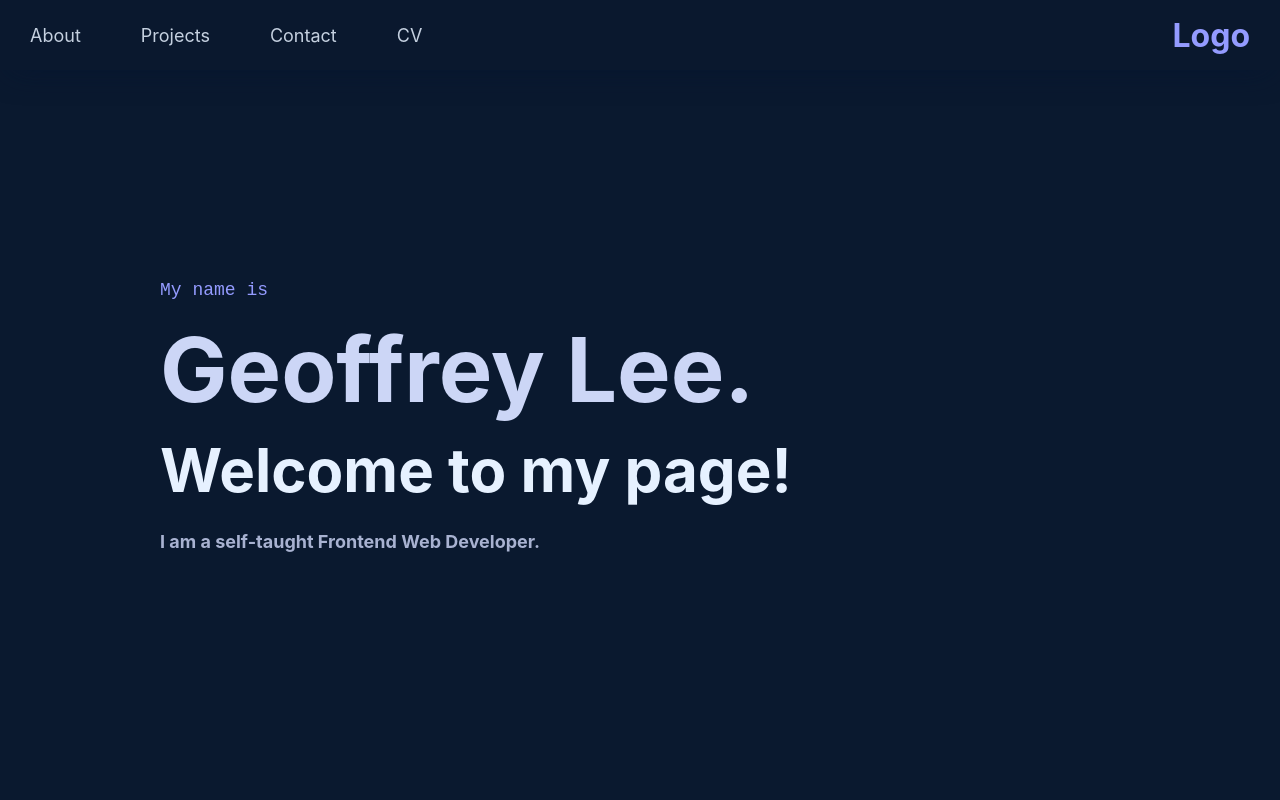
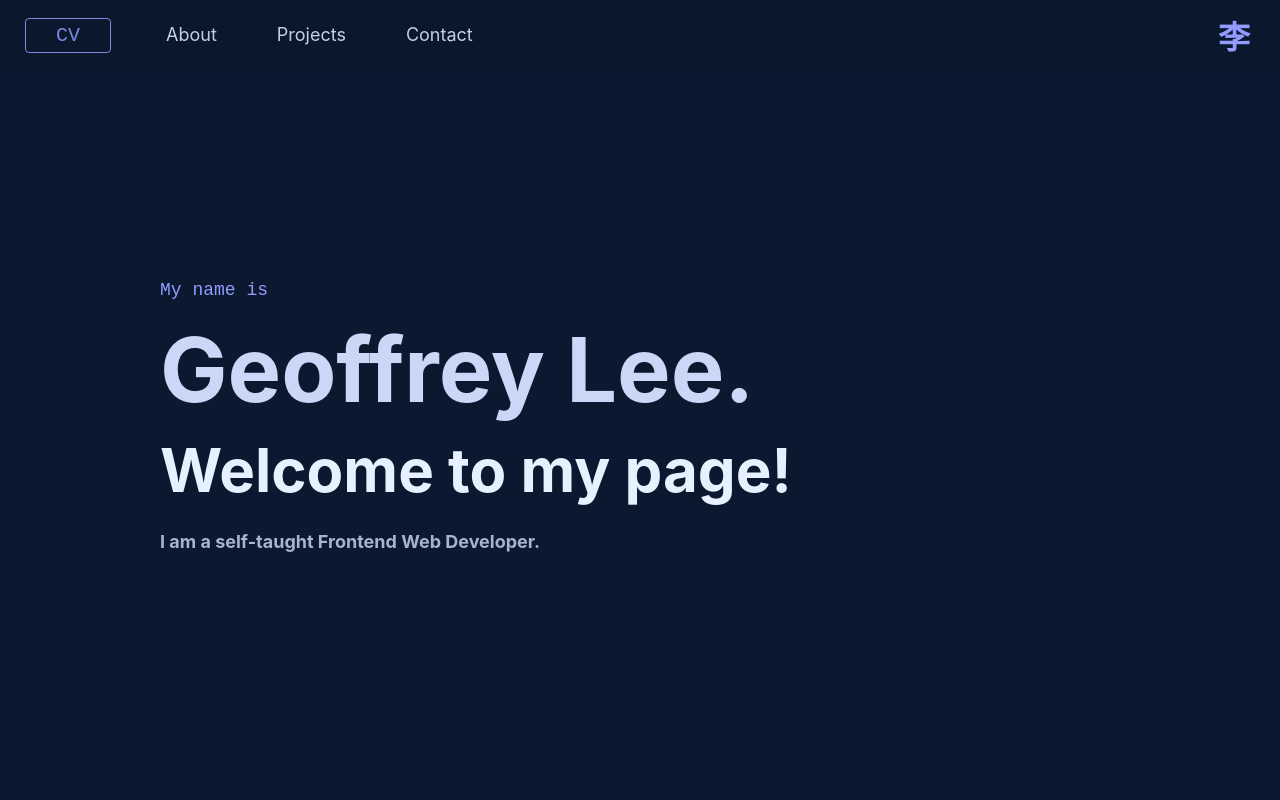
Before and after one commit to JKG009/portfolio, a React (Create React App) app: page / in a window 1280 px wide. Shown: the top 800 px of the page. Built offline with nearby package versions, Linux system fonts and the light colour scheme; no server answers.

Commit message:
+ Navbar functionality using "react-scroll", + cv

```diff
--- a/package.json
+++ b/package.json
@@ -11,6 +11,7 @@
     "react-dom": "^18.2.0",
     "react-icons": "^4.6.0",
     "react-scripts": "5.0.1",
+    "react-scroll": "^1.8.8",
     "styled-components": "^5.3.6",
     "web-vitals": "^2.1.4"
   },
--- a/public/index.html
+++ b/public/index.html
@@ -17,7 +17,7 @@
     ></script>
     <script type="text/javascript">
       (function () {
-        emailjs.init("a_x1n4Q2yeAQ0x2fK");
+        emailjs.init(process.env.REACT_APP_PUBLIC_KEY);
       })();
     </script>
     <title>Geoffrey - Frontend Dev</title>
--- a/src/components/sections/About.js
+++ b/src/components/sections/About.js
@@ -142,15 +142,15 @@ const AboutSkillLogo = styled.div`
 
 const About = () => {
   return (
-      <AboutContainer>
+    <AboutContainer id="about">
       <h2>About Me</h2>
       <div>
         <AboutTextContainer>
           <AboutText>
             I am a self-taught frontend developer who began his coding journey
             in 2021. Utilizing free online resources such as FreeCodeCamp and
-              Youtube videos, I have aquired the skills required to make
-              impactful and well designed applications and websites on my own.
+            Youtube videos, I have aquired the skills required to make impactful
+            and well designed applications and websites on my own.
           </AboutText>
           <AboutText>
             I strive to write clean and maintainable code so it is easier to
@@ -158,10 +158,10 @@ const About = () => {
           </AboutText>
           <AboutText>
             {" "}
-              While I am continuously refining my skills in my go-to tech stack,
-              I often find myself looking into new technologies that are
-              commonly used in modern applications and try to learn and
-              incorporate them into my future projects.
+            While I am continuously refining my skills in my go-to tech stack, I
+            often find myself looking into new technologies that are commonly
+            used in modern applications and try to learn and incorporate them
+            into my future projects.
           </AboutText>
         </AboutTextContainer>
         <AboutSkillsContainer>
--- a/src/components/sections/Contact.js
+++ b/src/components/sections/Contact.js
@@ -349,7 +349,7 @@ const Contact = () => {
   };
 
   return (
-    <ContactContainer>
+    <ContactContainer id="contact">
       <h2>Contact Me</h2>
       <div>
         <ContactDetailsText>
--- a/src/components/sections/Landing.js
+++ b/src/components/sections/Landing.js
@@ -44,12 +44,12 @@ const LandingContainer = styled.section`
 
 const Hero = () => {
   return (
-      <LandingContainer>
-        <h1>My name is</h1>
-        <h2>Geoffrey Lee.</h2>
-        <h3>Welcome to my page!</h3>
-        <h4>I am a self-taught Frontend Web Developer.</h4>
-      </LandingContainer>
+    <LandingContainer id="hero">
+      <h1>My name is</h1>
+      <h2>Geoffrey Lee.</h2>
+      <h3>Welcome to my page!</h3>
+      <h4>I am a self-taught Frontend Web Developer.</h4>
+    </LandingContainer>
   );
 };
 
--- a/src/components/sections/Navbar.js
+++ b/src/components/sections/Navbar.js
@@ -1,6 +1,8 @@
 import React, { useState, useEffect } from "react";
 import styled from "styled-components";
 import useScrollDirection from "../../hooks/useScrollDirection";
+import { Link } from "react-scroll";
+import cv from "../documents/cv.pdf";
 
 const Nav = styled.div`
   background: rgba(10, 25, 47, 0.9);
@@ -12,7 +14,7 @@ const Nav = styled.div`
   min-width: var(--min-width);
   transition: var(--transition-ease);
   ${({ scrollDown }) => scrollDown && `top: -10rem;`}
-  `;
+`;
 
 const NavContainer = styled.div`
   height: var(--nav-height);
@@ -21,18 +23,19 @@ const NavContainer = styled.div`
   align-items: center;
   max-width: var(--max-width);
   margin: auto;
-  `;
+`;
 
-const NavLogo = styled.a`
+const NavLogo = styled(Link)`
   text-decoration: none;
   font-weight: 700;
   font-size: var(--fs-heading);
   margin: 25px;
   padding: 5px;
   color: var(--title);
-  `;
+  cursor: pointer;
+`;
 
-const NavLinks = styled.a`
+const NavLinks = styled(Link)`
   color: var(--white);
   font-size: var(--fs-md);
   text-decoration: none;
@@ -40,6 +43,7 @@ const NavLinks = styled.a`
   padding: 5px;
   position: relative;
   opacity: 0.85;
+  cursor: pointer;
 
   :focus {
     outline: 1px solid var(--white);
@@ -71,6 +75,26 @@ const NavLinks = styled.a`
     ::before {
       background: transparent;
     }
+  }
+`;
+
+const NavCv = styled.a`
+  color: var(--title);
+  font-size: var(--fs-lg);
+  font-family: var(--font-mono);
+  text-decoration: none;
+  margin: 25px;
+  padding: 5px 30px;
+  opacity: 0.85;
+  background-color: transparent;
+  border: 1px solid var(--title);
+  border-radius: var(--border-radius);
+  transition: background-color 0.5s ease;
+  cursor: pointer;
+
+  :hover,
+  :focus {
+    background-color: var(--tint);
   }
 `;
 
@@ -159,13 +183,23 @@ const Navbar = () => {
           <NavBurger isOpen={isOpen}></NavBurger>
         </NavToggle>
         <NavItems isOpen={isOpen}>
-          <NavLinks href="/about">About</NavLinks>
-          <NavLinks href="/projects">Projects</NavLinks>
-          <NavLinks href="/contact">Contact</NavLinks>
-          <NavLinks href="/cv">CV</NavLinks>
+          <NavCv href={cv} target="_blank">
+            CV
+          </NavCv>
+          <NavLinks href="#" to="about" onClick={() => setIsOpen(false)}>
+            About
+          </NavLinks>
+          <NavLinks href="#" to="projects" onClick={() => setIsOpen(false)}>
+            Projects
+          </NavLinks>
+          <NavLinks href="#" to="contact" onClick={() => setIsOpen(false)}>
+            Contact
+          </NavLinks>
         </NavItems>
         {/* TODO make logo */}
-        <NavLogo href="/home">Logo</NavLogo>
+        <NavLogo href="#" to="hero">
+          李
+        </NavLogo>
       </NavContainer>
     </Nav>
   );
--- a/src/components/sections/Projects.js
+++ b/src/components/sections/Projects.js
@@ -279,7 +279,7 @@ const Project = ({
 
 const Projects = () => {
   return (
-    <ProjectsContainer>
+    <ProjectsContainer id="projects">
       <h2>Projects</h2>
       <div>
         {projects.map((project, i) => (
--- a/src/hooks/useScrollDirection.js
+++ b/src/hooks/useScrollDirection.js
@@ -1,6 +1,6 @@
 import { useState, useEffect } from "react";
 
-function useScrollDirection() {
+const useScrollDirection = () => {
   const [scrollDirection, setScrollDirection] = useState(null);
 
   useEffect(() => {
@@ -24,6 +24,6 @@ function useScrollDirection() {
   }, [scrollDirection]);
 
   return scrollDirection;
-}
+};
 
 export default useScrollDirection;
--- a/src/styles/global.css
+++ b/src/styles/global.css
@@ -6,7 +6,7 @@
   /* Main BG */
   --navy: #0a192f;
   /* Containers */
-  --slight-navy:#051530;
+  --slight-navy: #051530;
   --light-navy: #112240;
   /* Navbar Links Container */
   --lightest-navy: #233554;
@@ -22,8 +22,8 @@
   --title: #949bff;
   --tint: #717aff8a;
   /* Form Colors */
-  --green: #0D4E0D;
-  --red: #E52121;
+  --green: #0d4e0d;
+  --red: #e52121;
 
   --font-sans: "Calibre", "Inter", "San Francisco", "SF Pro Text", -apple-system,
     system-ui, sans-serif;
@@ -58,6 +58,10 @@
   -moz-osx-font-smoothing: grayscale;
 }
 
+html {
+  scroll-behavior: smooth;
+}
+
 ::selection {
   background-color: var(--lightest-navy);
   color: var(--darker-white);
@@ -77,7 +81,6 @@
   background-color: var(--light-navy);
 }
 
-
 /* .fade-in {
   opacity: 0;
   transform: translateY(5vh);
```
Also changed, not shown: 2 other files (tests, documents, lock files or other folders). Lines whose indentation alone changed are shown as unchanged.
